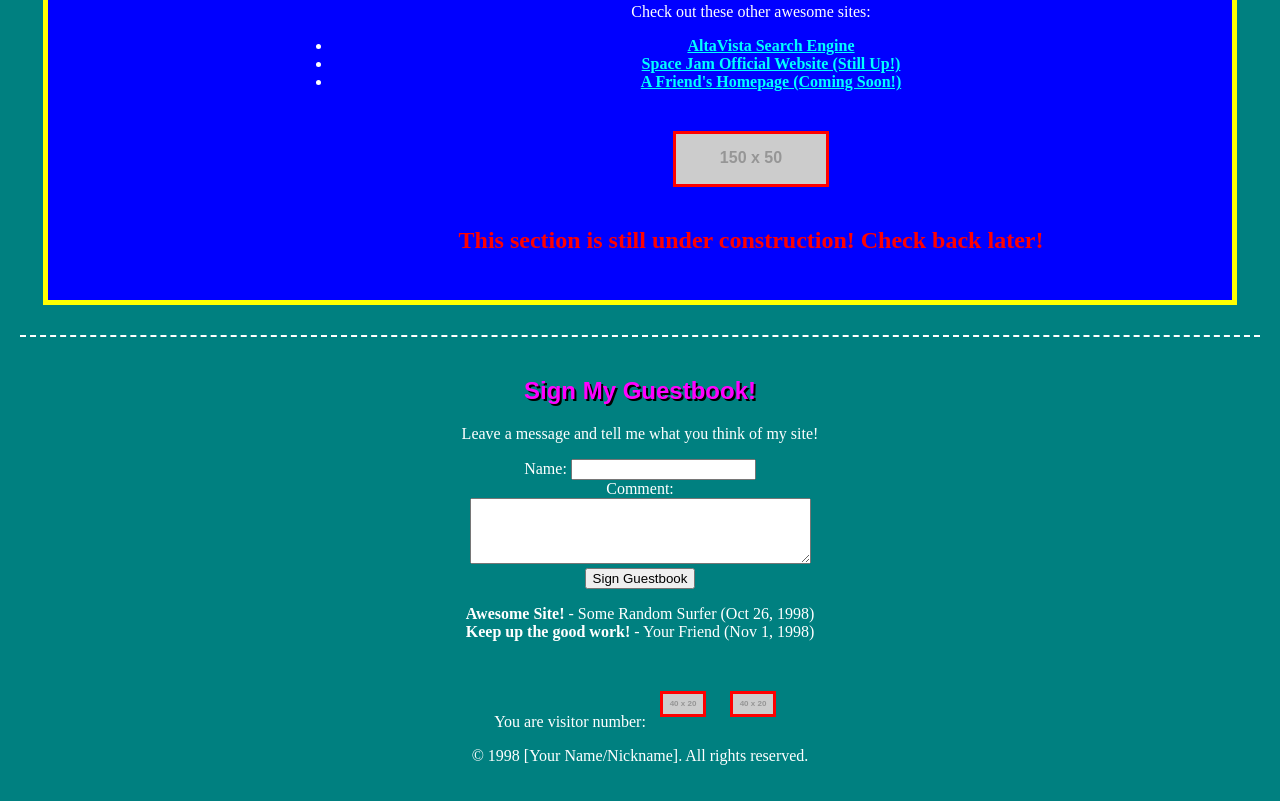
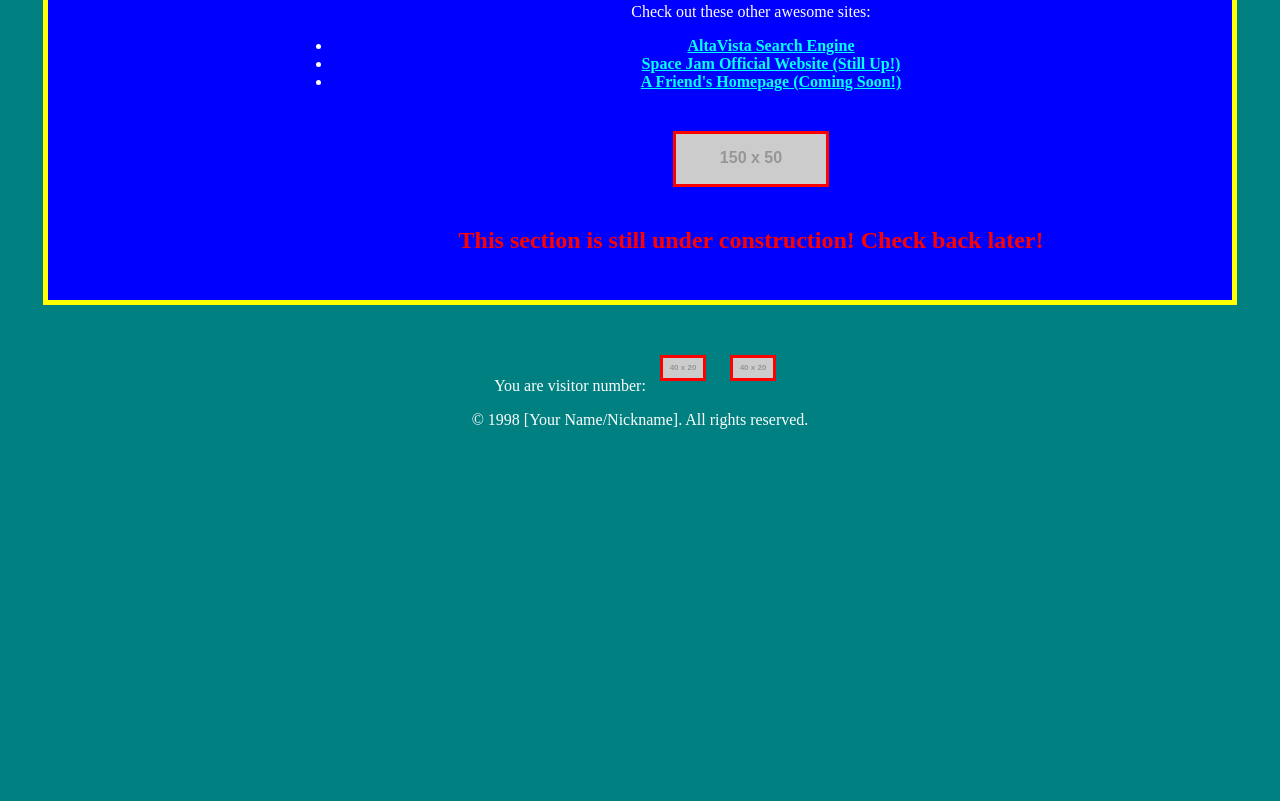
Before and after one commit to visedgrub/seanroberts.github.io, a plain HTML site: page index.html in a window 1280 px wide. Shown: the part 533-1334 px from the top of the page. After the commit the page ends 998 px from the top, so only its background shows below. Drawn offline with Linux system fonts and the light colour scheme; placeholder pictures from the web are drawn by us.

Commit message:
Update index.html

```diff
--- a/index.html
+++ b/index.html
@@ -87,8 +87,7 @@
                     <li><a href="#about">About Me</a></li>
                     <li><a href="#interests">My Interests</a></li>
                     <li><a href="#links">Cool Links</a></li>
-                    <li><a href="#guestbook">Sign My Guestbook!</a></li>
-                </ul>
+                    <li><a href="guestbook.html">Sign My Guestbook!</a></li> </ul>
                 <p>
                     <img src="https://placehold.co/100x100/FF00FF/000000?text=Animated+GIF" alt="Cool Animated GIF">
                     <br>
@@ -130,21 +129,6 @@
         </tr>
     </table>
 
-    <div class="guestbook" id="guestbook">
-        <h2>Sign My Guestbook!</h2>
-        <p>Leave a message and tell me what you think of my site!</p>
-        <form action="#" method="post">
-            Name: <input type="text" name="name" size="20"><br>
-            Comment:<br>
-            <textarea name="comment" rows="4" cols="40"></textarea><br>
-            <input type="submit" value="Sign Guestbook">
-        </form>
-        <p>
-            <strong>Awesome Site!</strong> - Some Random Surfer (Oct 26, 1998)<br>
-            <strong>Keep up the good work!</strong> - Your Friend (Nov 1, 1998)
-        </p>
-    </div>
-
     <p style="margin-top: 40px;">
         You are visitor number:
         <img src="https://placehold.co/40x20/00FF00/000000?text=1998" alt="Hit Counter">
```
